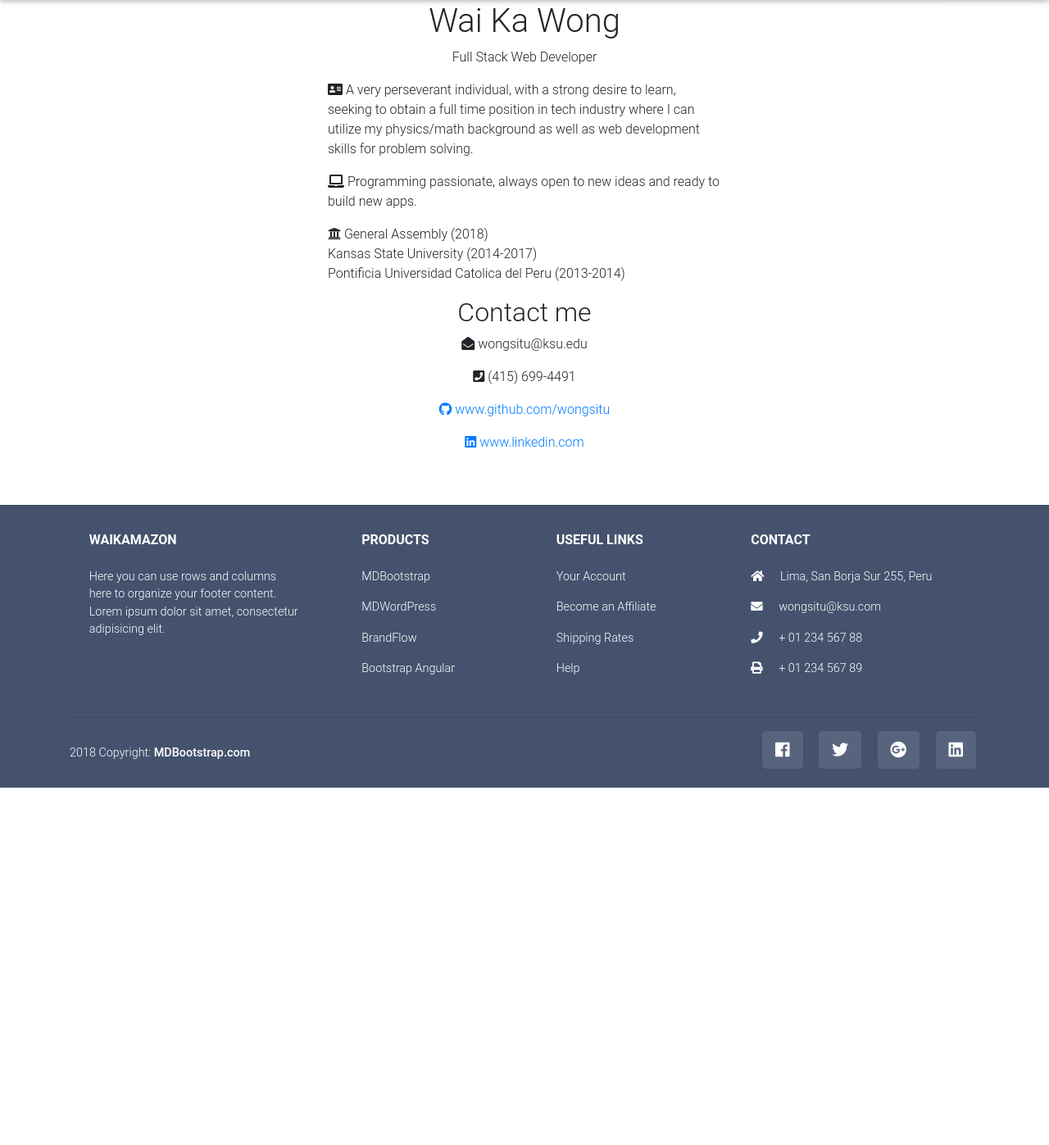
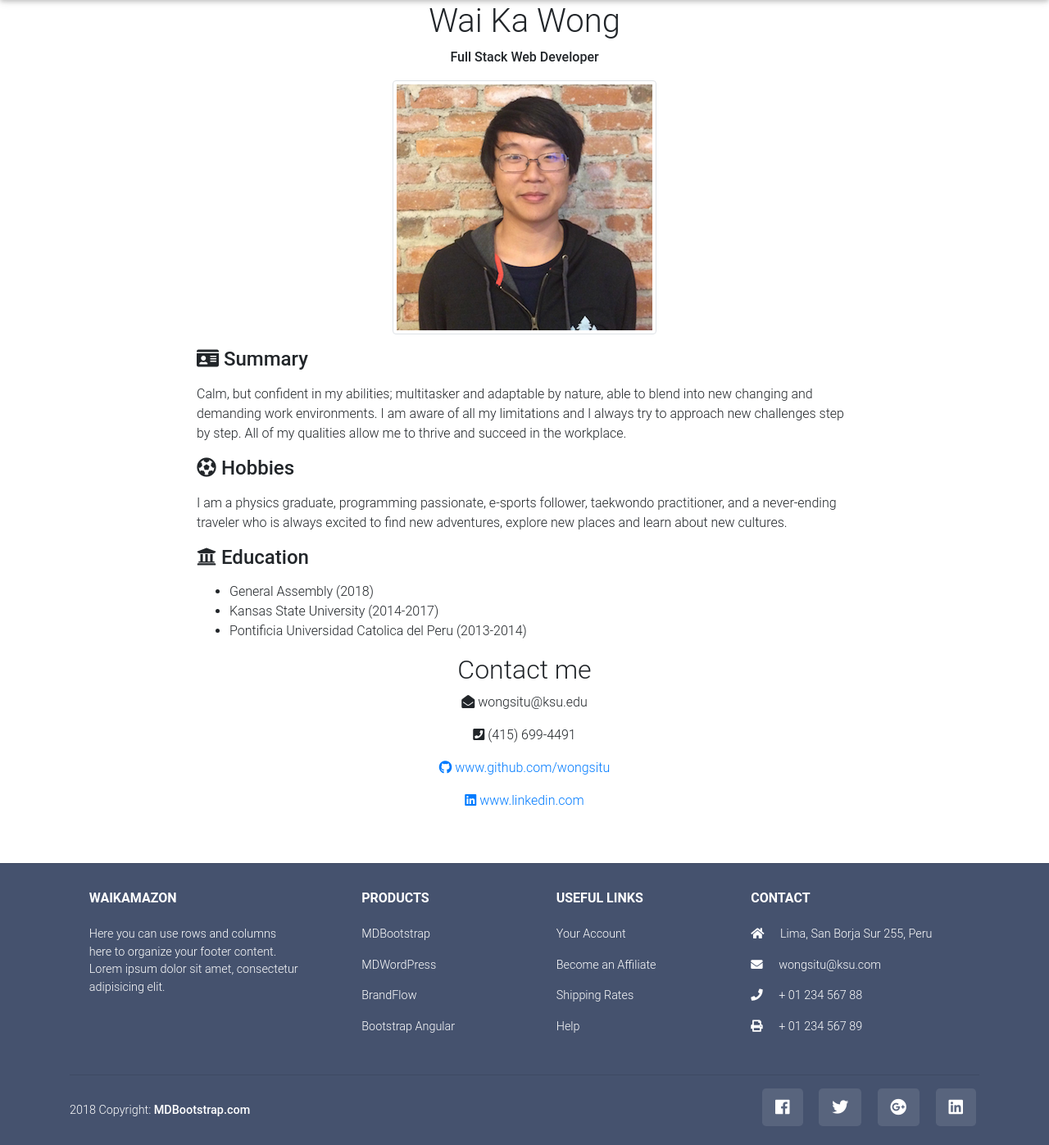
Before and after one commit to wongsitu/Coupon-Bank, a Django app: page /about in a window 1280 px wide. Shown: the part 62-1459 px from the top of the page at 82% size. Before the commit the page ends 1023 px from the top, so only its background shows below. Run offline with Django 3.2, Linux system fonts and the light colour scheme; parts of the project's set-up code (start-up, migrations or seed data) failed here and were passed over; some libraries are stand-ins or nearby versions.

Commit message:
More styling

```diff
--- a/couponBank/templates/couponBank/about.html
+++ b/couponBank/templates/couponBank/about.html
@@ -5,29 +5,30 @@
 <article class="wrapper">
         <h1 style="text-align: center">Wai Ka Wong</h1>
         <!-- <img style="margin: 0 auto" src="{%static 'images/image-about.png'%}" alt=""> -->
-        <p style="text-align: center">Full Stack Web Developer</p>
-        <div class="resume" style="margin: 0 20em">
-
+        <p style="text-align: center"><strong>Full Stack Web Developer</strong></p>
+        <div class="resume" style="margin: 0 10em">
+            <img src="{% static 'images/image-about.png' %}" class="img-thumbnail rounded mx-auto d-block">
             <p id="personal">
-                    <i class="fa fa-address-card" aria-hidden="true" id="per"></i>
-                A very perseverant individual, with a
-                strong desire to learn, seeking to obtain a full time
-                position in tech industry where I can
-                utilize my physics/math background as well as web development skills for
-                problem solving.
-
+                <p><strong><h4><i class="fas fa-id-card"></i> Summary</h4></strong></p>
+                Calm, but confident in my abilities; multitasker and adaptable by nature,
+                able to blend into new changing and demanding work environments. I am aware
+                of all my limitations and I always try to approach new challenges step by step.
+                All of my qualities allow me to thrive and succeed in the workplace.
             </p>
-
-            <p id="laptop">
-                <i class="fa fa-laptop" aria-hidden="true" id="lap"></i> Programming passionate, always open to new ideas and ready
-                to build new apps.
+            <p id="laptop"></p>
+                <p><strong><h4><i class="fas fa-futbol"></i> Hobbies</h4></strong></p>
+                I am a physics graduate, programming passionate, e-sports follower,
+                taekwondo practitioner, and a never-ending traveler who is always
+                excited to find new adventures, explore new places and learn about
+                new cultures.
             </p>
-
             <p id="education">
-                    <i class="fa fa-university" aria-hidden="true" id="ed"></i>
-                General Assembly (2018) <br/>
-                Kansas State University (2014-2017) <br/>
-                Pontificia Universidad Catolica del Peru (2013-2014)
+                <p><strong><h4><i class="fas fa-university"></i> Education</h4></strong></p>
+                <ul>
+                    <li>General Assembly (2018)</li>
+                    <li>Kansas State University (2014-2017)</li>
+                    <li>Pontificia Universidad Catolica del Peru (2013-2014)</li>
+                </ul>
             </p>
             <div id="information" style="text-align:center">
                 <h2>Contact me</h2>
--- a/couponBank_django/settings.py
+++ b/couponBank_django/settings.py
@@ -48,6 +48,7 @@ INSTALLED_APPS = [
     'django_countries',
     "djstripe",
     'storages',
+    'django_celery_beat',
 ]
 
 MIDDLEWARE = [
```
Also changed, not shown: requirements.txt (+8 -0 lines), 1 other file.
